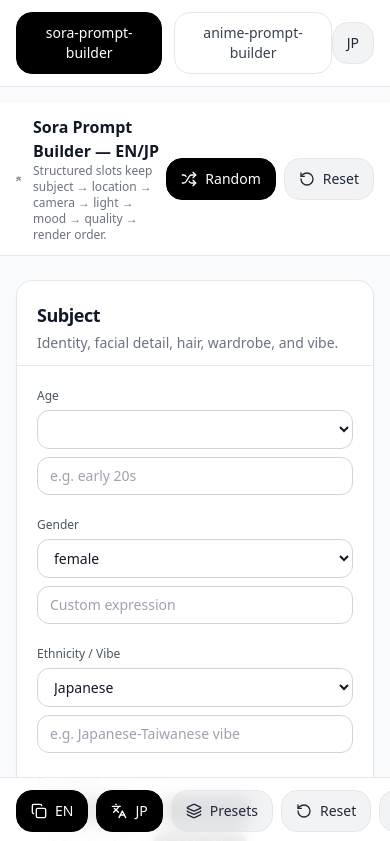
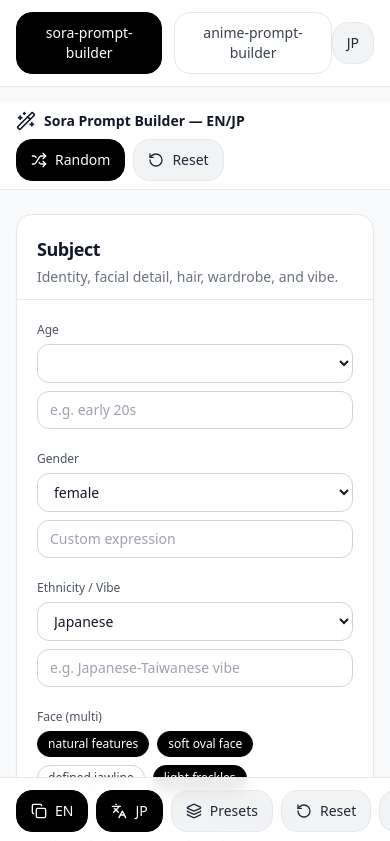
Before and after one commit to 1011gnn1118/sora-prompt-builder, a React (Vite) app: page / in a window 390 px wide. Shown: the top 841 px of the page. Built offline with nearby package versions, Linux system fonts and the light colour scheme.

Commit message:
Adjust builder headers for mobile

```diff
--- a/src/AnimePromptBuilder.jsx
+++ b/src/AnimePromptBuilder.jsx
@@ -246,15 +246,12 @@
       <FloatingToast message={toast} />
 
       <header className="sticky top-0 z-20 bg-white/90 backdrop-blur border-b">
-        <div className="max-w-5xl mx-auto px-4 py-3 flex items-center justify-between">
-          <div className="flex items-center gap-3">
+        <div className="max-w-5xl mx-auto px-4 py-2 sm:py-3 flex flex-col gap-2 sm:flex-row sm:items-center sm:justify-between">
+          <div className="flex items-center gap-2 sm:gap-3">
             <Wand2 className="h-5 w-5" />
-            <div>
-              <h1 className="text-base sm:text-lg font-semibold">Anime Prompt Builder — EN/JP</h1>
-              <p className="text-xs text-gray-500">Slot-structured EN prompt keeps translation stable.</p>
-            </div>
+            <h1 className="text-sm sm:text-lg font-semibold">Anime Prompt Builder — EN/JP</h1>
           </div>
-          <div className="flex items-center gap-2">
+          <div className="flex flex-wrap items-center gap-2 w-full sm:w-auto sm:justify-end">
             <Button onClick={randomize} title="Randomize anime prompt">
               <Shuffle className="h-4 w-4" /> Random
             </Button>
--- a/src/SoraPromptBuilder.jsx
+++ b/src/SoraPromptBuilder.jsx
@@ -594,17 +594,12 @@
       <FloatingToast message={toast} />
 
       <header className="sticky top-0 z-20 bg-white/90 backdrop-blur border-b">
-        <div className="max-w-6xl mx-auto px-4 py-3 flex items-center justify-between">
-          <div className="flex items-center gap-3">
+        <div className="max-w-6xl mx-auto px-4 py-2 sm:py-3 flex flex-col gap-2 sm:flex-row sm:items-center sm:justify-between">
+          <div className="flex items-center gap-2 sm:gap-3">
             <Wand2 className="h-5 w-5" />
-            <div>
-              <h1 className="text-base sm:text-lg font-semibold">Sora Prompt Builder — EN/JP</h1>
-              <p className="text-xs text-gray-500">
-                Structured slots keep subject → location → camera → light → mood → quality → render order.
-              </p>
-            </div>
+            <h1 className="text-sm sm:text-lg font-semibold">Sora Prompt Builder — EN/JP</h1>
           </div>
-          <div className="flex items-center gap-2">
+          <div className="flex flex-wrap items-center gap-2 w-full sm:w-auto sm:justify-end">
             <Button onClick={randomize} title="Randomize selections">
               <Shuffle className="h-4 w-4" />
               Random
```
